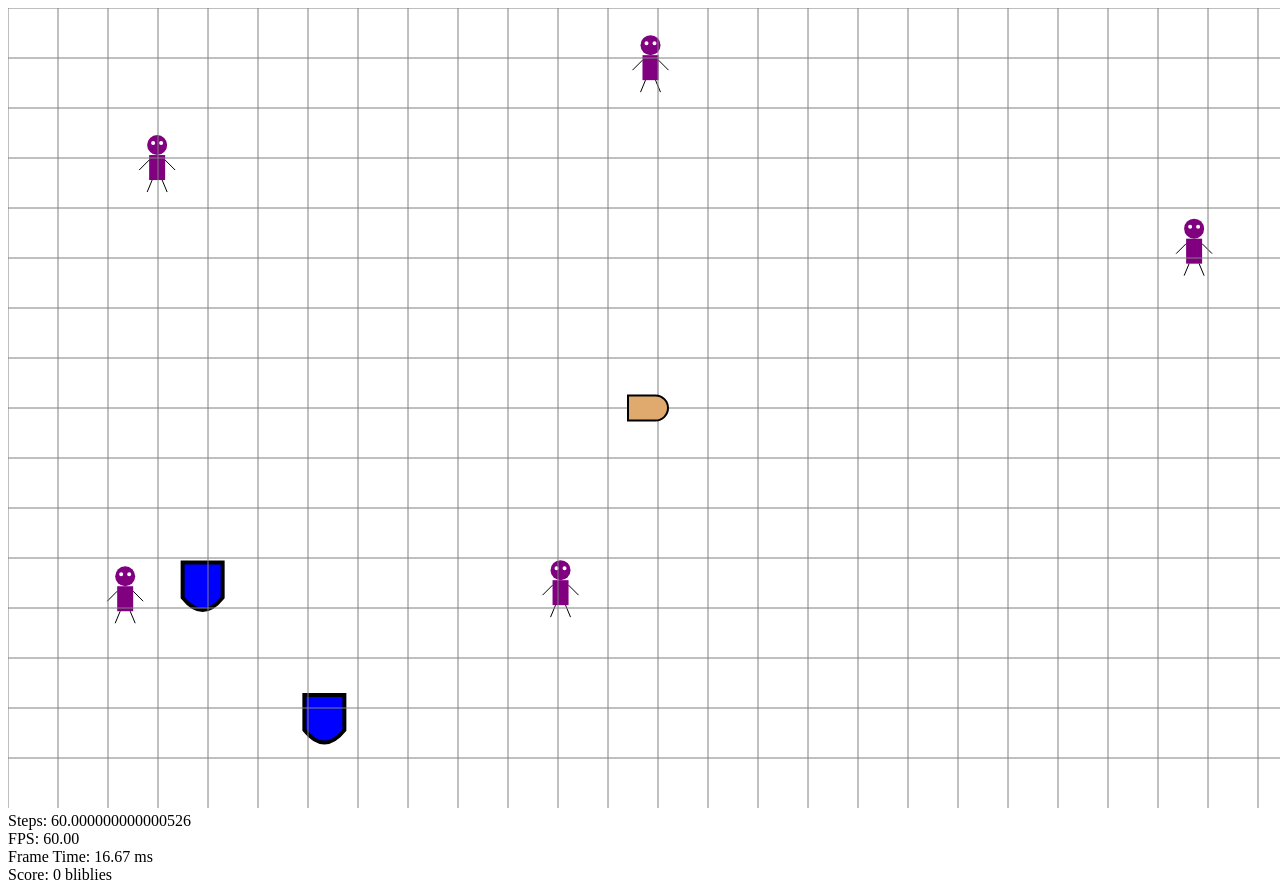
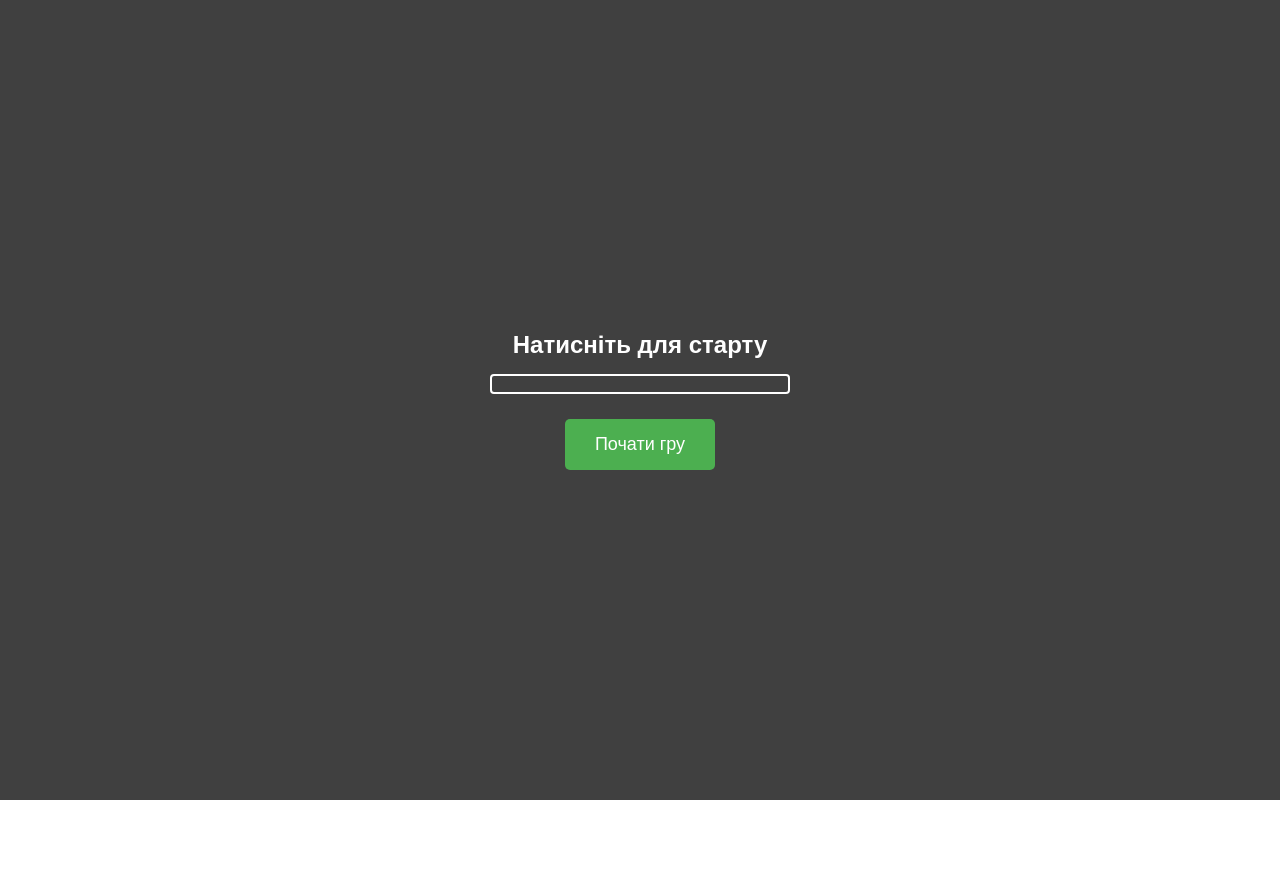
Before and after one commit to xenoner2303/jslab1, a website built with Vite: page index.html in a window 1280 px wide. After the commit the page ends 800 px from the top, so only its background shows below. Built offline with nearby package versions, Linux system fonts and the light colour scheme.

Commit message:
refactor index, test asset absence, start to change main

```diff
--- a/assets/loader.js
+++ b/assets/loader.js
@@ -31,13 +31,14 @@ async function withRetry(fn, { attempts = 3, baseMs = 300, signal } = {}) { // s
         signal?.addEventListener('abort', () => {
           clearTimeout(timer); // if player left - clear timer
           resolve();
-        }, { once: true }); // use listener one time and then delete
+        },
+        { once: true }); // use listener one time and then delete
       });
     }
   }
 }
 
-function loadImage(url, signal) {
+async function loadImage(url, signal) {
   return new Promise((resolve, reject) => {
     if (signal?.aborted) {
       return reject(new DOMException('Aborted', 'AbortError'));
@@ -94,7 +95,7 @@ async function loadAll(manifest, { audioCtx, onProgress, signal } = {}) {
     loadedCount++;
 
     if (onProgress) {
-      onProgress(loadedCount / totalTasks);
+      onProgress(loadedCount/totalTasks); // for progress bar
     }
   };
 
--- a/index.html
+++ b/index.html
@@ -3,6 +3,7 @@
   <head>
     <meta charset="UTF-8" />
     <title>JS Lab 1</title>
+    <link rel="stylesheet" href="./style.css"/>
     <script type="module" src="/src/main.js"></script>
   </head>
   <body>
@@ -14,5 +15,15 @@
       <div id="frameTime"></div>
       <div id="score"></div>
     </div>
+
+    <div id="loading-screen">
+      <h2 id="loading-text">Натисніть для старту</h2>
+
+      <div id="progress-container">
+        <div id="progress-bar"></div>
+      </div>
+
+      <button id="start-btn" type="button">Почати гру</button>
+    </div>
   </body>
 </html>
--- a/src/main.js
+++ b/src/main.js
@@ -5,6 +5,7 @@ import { Ship } from './sim/ship.js';
 import { World } from './sim/world.js';
 import { Vector2 } from './sim/vector.js';
 import { wrap } from './sim/arena.js';
+import { loadAll } from '../assets/loader.js';
 import {
   drawShip,
   drawGrid,
@@ -17,7 +18,56 @@ import {
 import { configureCanvas } from './render/canvas.js';
 import { step, bulletWidth, bulletHeight } from '../config/settings.js';
 
+initGame();
+
+async function initGame() {
   const canvasConfig = configureCanvas(window);
+
+  const loadingScreen = document.getElementById('loading-screen');
+  const loadingText = document.getElementById('loading-text');
+  const progressBar = document.getElementById('progress-bar');
+  const startBtn = document.getElementById('start-btn');
+
+  let audioCtx = null; // for browser audio
+
+  await new Promise((resolve) => {
+    startBtn.addEventListener('click', () => {
+      audioCtx = new window.AudioContext();
+      startBtn.style.display = 'none';
+      loadingText.textContent = '0%';
+      resolve();
+    }, { once: true }); // for only one click
+  });
+
+  const controller = new AbortController();
+
+  try
+  {
+    const manifestRes = await fetch('./assets/manifest.json');
+    const manifest = await manifestRes.json();
+
+    const assets = await loadAll(manifest, {
+      audioCtx,
+      onProgress: (progress) => {
+        const percent = Math.round(progress * 100);
+        loadingText.textContent = `${percent}%`;
+        progressBar.style.width = `${percent}%`; // expand width of progress bar
+      },
+      signal: controller.signal
+    });
+
+    loadingScreen.style.display = 'none';
+
+    startGame(assets, canvasConfig);
+  }
+  catch (error)
+  {
+    console.error('Помилка під час ініціалізації гри:', error);
+    loadingText.textContent = 'Не пограєш ти сьогодні, сорі';
+  }
+}
+
+function startGame(assets, canvasConfig) {
   const input = createInput(window);
   const world = new World(window.innerWidth, window.innerHeight);
   const startMainShipPos = new Vector2(
@@ -110,3 +160,4 @@ const loop = createLoop({
   });
 
   loop.start();
+}
--- /dev/null
+++ b/style.css
@@ -0,0 +1,94 @@
+* {
+  box-sizing: border-box;
+}
+
+html,
+body {
+  width: 100%;
+  height: 100%;
+  margin: 0;
+  overflow: hidden;
+}
+
+body {
+  font-family: Arial, sans-serif;
+  background: #ffffff;
+}
+
+#gameCanvas {
+  display: block;
+  width: 100%;
+  height: 100%;
+}
+
+#hud {
+  position: fixed;
+  top: 12px;
+  left: 12px;
+  z-index: 1;
+  display: flex;
+  flex-direction: column;
+  gap: 6px;
+  color: #222222;
+  font-size: 14px;
+  pointer-events: none;
+}
+
+#loading-screen {
+  position: fixed;
+  inset: 0;
+  z-index: 2;
+  display: flex;
+  flex-direction: column;
+  align-items: center;
+  justify-content: center;
+  background: rgba(0, 0, 0, 0.75);
+  color: #ffffff;
+}
+
+#loading-text {
+  margin: 0;
+  font-size: 24px;
+  text-align: center;
+}
+
+#progress-container {
+  width: min(300px, 80vw);
+  height: 20px;
+  margin-top: 15px;
+  overflow: hidden;
+  border: 2px solid #ffffff;
+  border-radius: 4px;
+}
+
+#progress-bar {
+  width: 0%;
+  height: 100%;
+  background: #4caf50;
+  transition: width 0.1s ease;
+}
+
+#start-btn {
+  margin-top: 25px;
+  padding: 15px 30px;
+  border: none;
+  border-radius: 5px;
+  background: #4caf50;
+  color: #ffffff;
+  font-size: 18px;
+  cursor: pointer;
+}
+
+#start-btn:hover {
+  background: #43a047;
+}
+
+#start-btn:focus-visible {
+  outline: 2px solid #ffffff;
+  outline-offset: 4px;
+}
+
+#start-btn:disabled {
+  opacity: 0.6;
+  cursor: not-allowed;
+}
```
Also changed, not shown: assets/manifest.json. Lines whose indentation alone changed are shown as unchanged.
